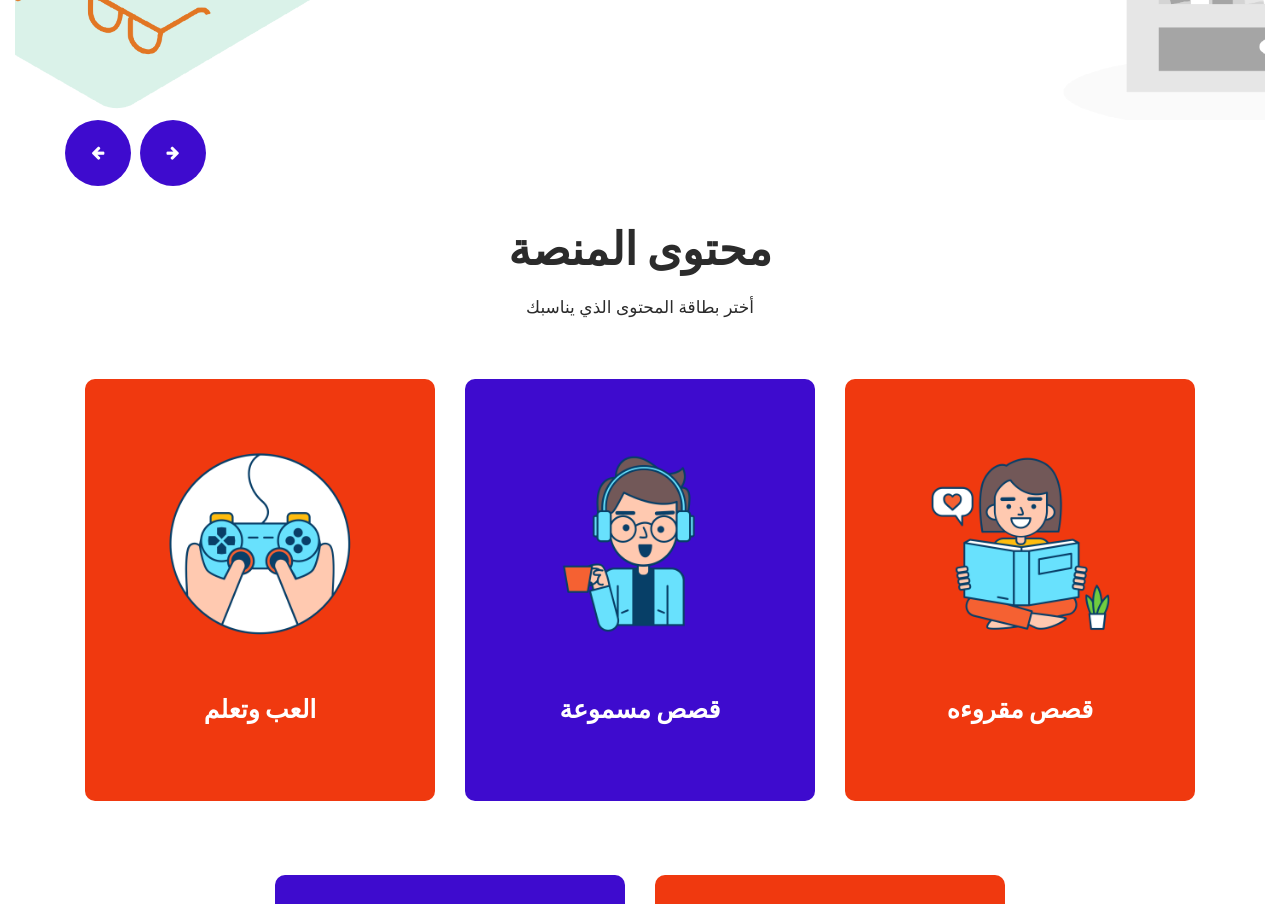
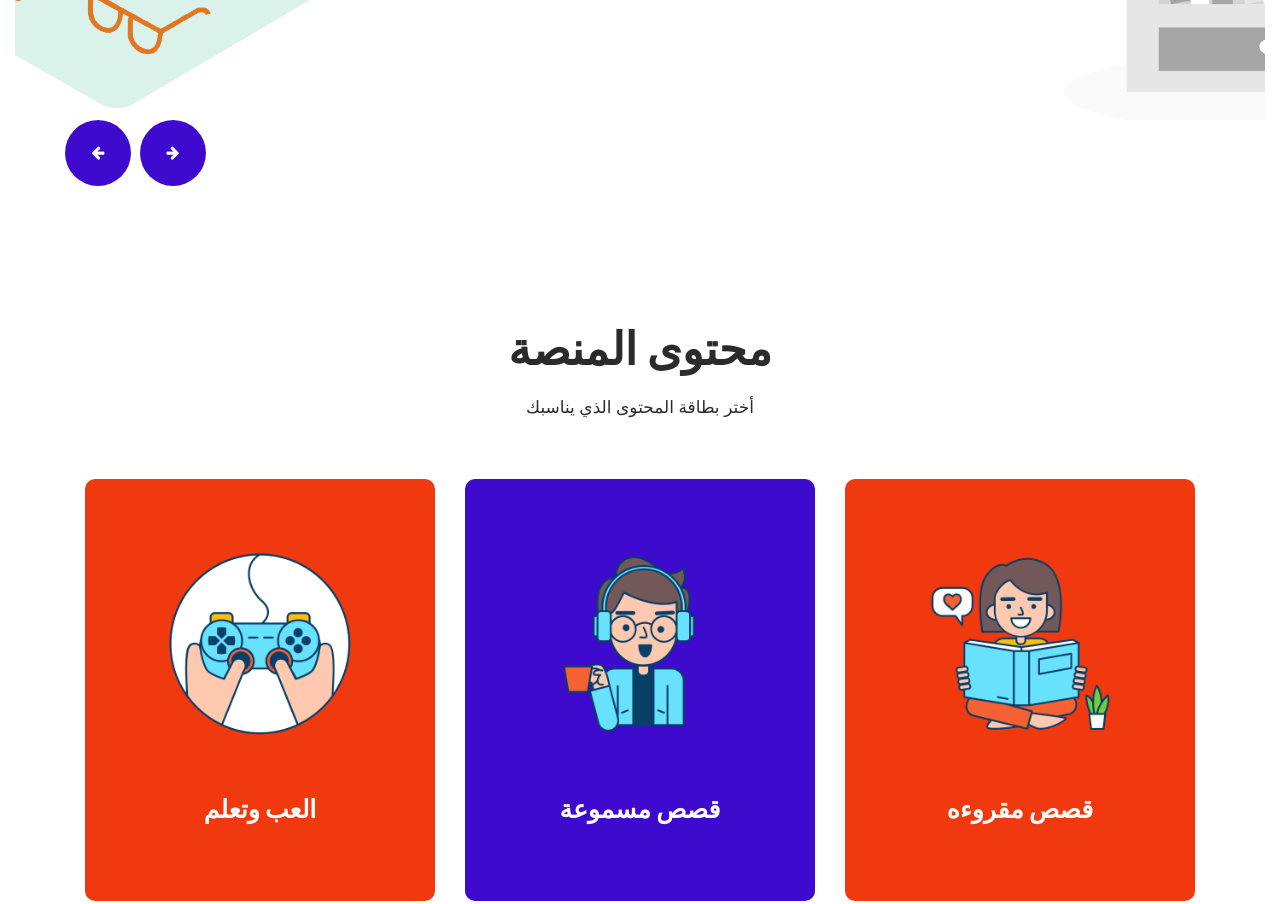
Before and after one commit to arabic5/read, a plain HTML site: page index.html in a window 1280 px wide. Shown: the part 458-1362 px from the top of the page. Drawn offline with Linux system fonts and the light colour scheme; a script that the page names is missing.

Commit message:
Update style.css

```diff
--- a/css/style.css
+++ b/css/style.css
@@ -57,7 +57,6 @@ a {
      -o-transition: all .3s ease-in-out;
      transition: all .3s ease-in-out;
 }
-
 h1,
 h2,
 h3,
@@ -512,7 +511,7 @@ ul.email li i {
 /** our class **/
 
 .class {
-     padding: 100px 0px 50px 0px;
+     padding: 200px 0px 50px 0px;
 }
 
 .class .titlepage p {
```
